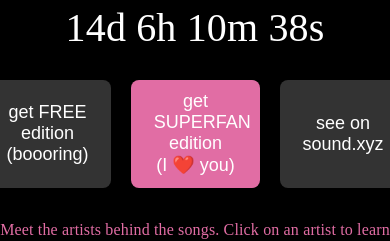
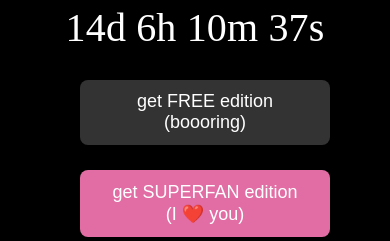
Before and after one commit to el-sapo/danc3, a React (Vite) app: page / in a window 390 px wide. Shown: the part 605-846 px from the top of the page. Built offline with nearby package versions, Linux system fonts and the light colour scheme; no server answers; a web font is replaced by a local one; what wagmi would draw is missing.

Commit message:
fix buttons layout

```diff
--- a/src/App.css
+++ b/src/App.css
@@ -97,6 +97,12 @@
   max-width: 300px;
   color: white;
   font-size: 18px;
+  width: 33%;
+}
+
+.icon {
+  width: 35px;
+  height: 35px;
 }
 
 .fade-enter {
@@ -147,9 +153,15 @@
     margin: 0 10px;
   }
   .button-container {
-    display: flex;
-    flex-direction: row;
+    margin: 20px 0;
+    display: grid;
+    grid-template-columns: repeat(1fr, 3);
+    gap: 5px;
     justify-content: center;
-    margin: 20px 0;
+  }
+
+  .button-container button {
+    width: 100%;
+
   }
 }
--- a/src/App.tsx
+++ b/src/App.tsx
@@ -138,15 +138,15 @@ function App() {
         <FuturetapeEmbed />
       <Countdown />
       <div className="button-container">
-        <button className="button" style={{ width: '33%', backgroundColor: '#333'  }}>
+        <button className="button" style={{ backgroundColor: '#333'  }}>
           get FREE edition<br />
           (boooring)
         </button>
-        <button className="button" style={{ width: '33%', backgroundColor: appTheme.palette.primary.main }}>
+        <button className="button" style={{ backgroundColor: appTheme.palette.primary.main }}>
           get SUPERFAN edition<br />
           (I ❤️ you)
         </button>
-        <button className="button" style={{ width: '33%' , backgroundColor: '#333' }}>
+        <button className="button" style={{ backgroundColor: '#333' }}>
           see on sound.xyz
         </button>
       </div>
--- a/src/FuturetapeEmbed.css
+++ b/src/FuturetapeEmbed.css
@@ -14,13 +14,13 @@
 
   .futuretape-container {
     overflow: hidden;
-    width: 220px;
+    width: 230px;
     height: 220px;
   }
 
   .futuretape-container iframe {
     border: 1px solid var(--primaryColor);
-    width: 220px;
+    width: 230px;
     height: 220px;
   }
 
--- a/src/FuturetapeEmbed.tsx
+++ b/src/FuturetapeEmbed.tsx
@@ -9,7 +9,7 @@ return (
     <div className='song-main-container'>
         <div className="futuretape-container">
             <iframe src="https://futuretape.xyz/embed/token/0x559fb7d6080ac47a17b2fd23bd725023d5a802ec/1"
-            width="220"
+            width="230"
             height="220"
             allowFullScreen={false}
             allow="autoplay; clipboard-write;"
```
